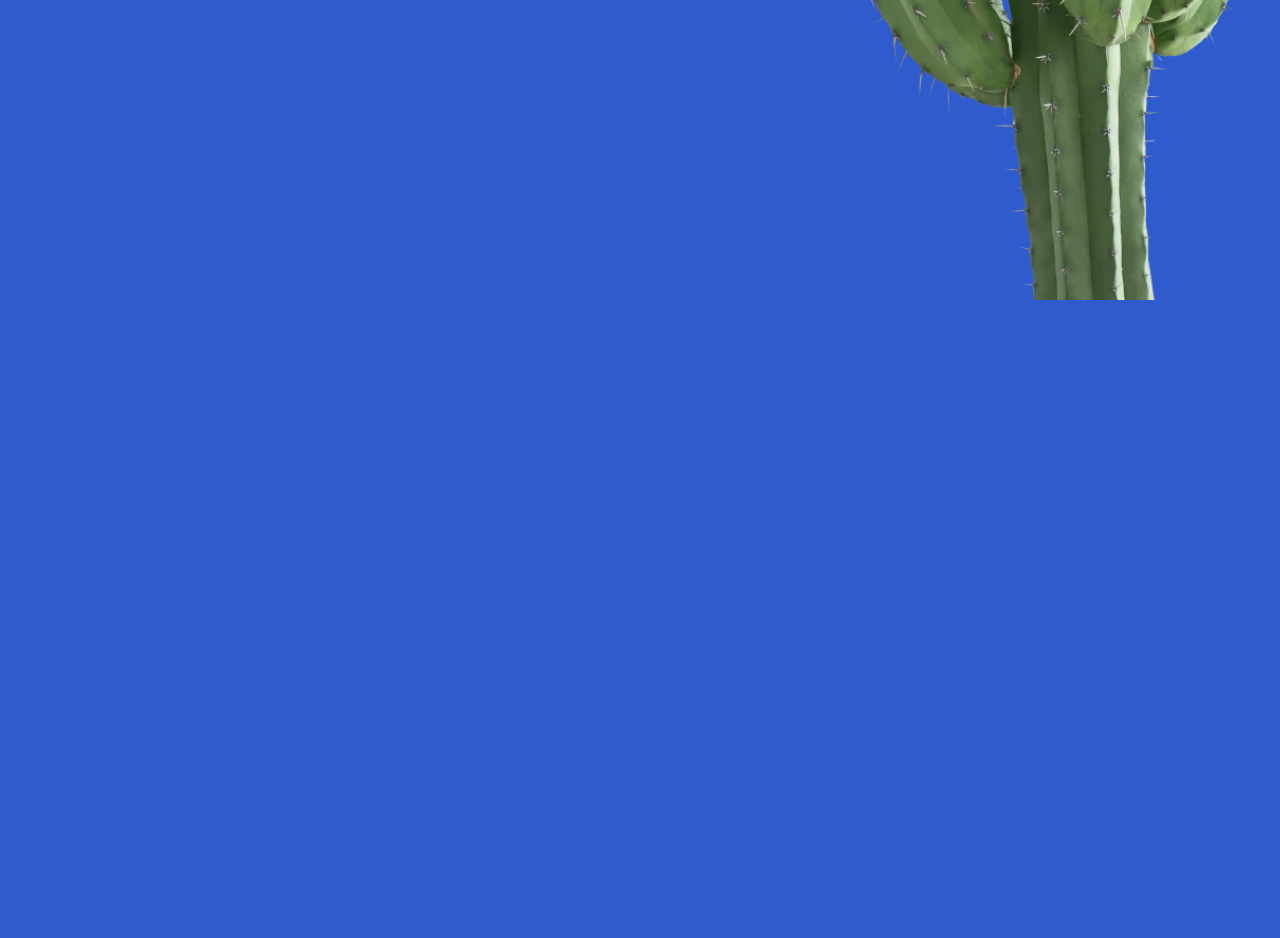
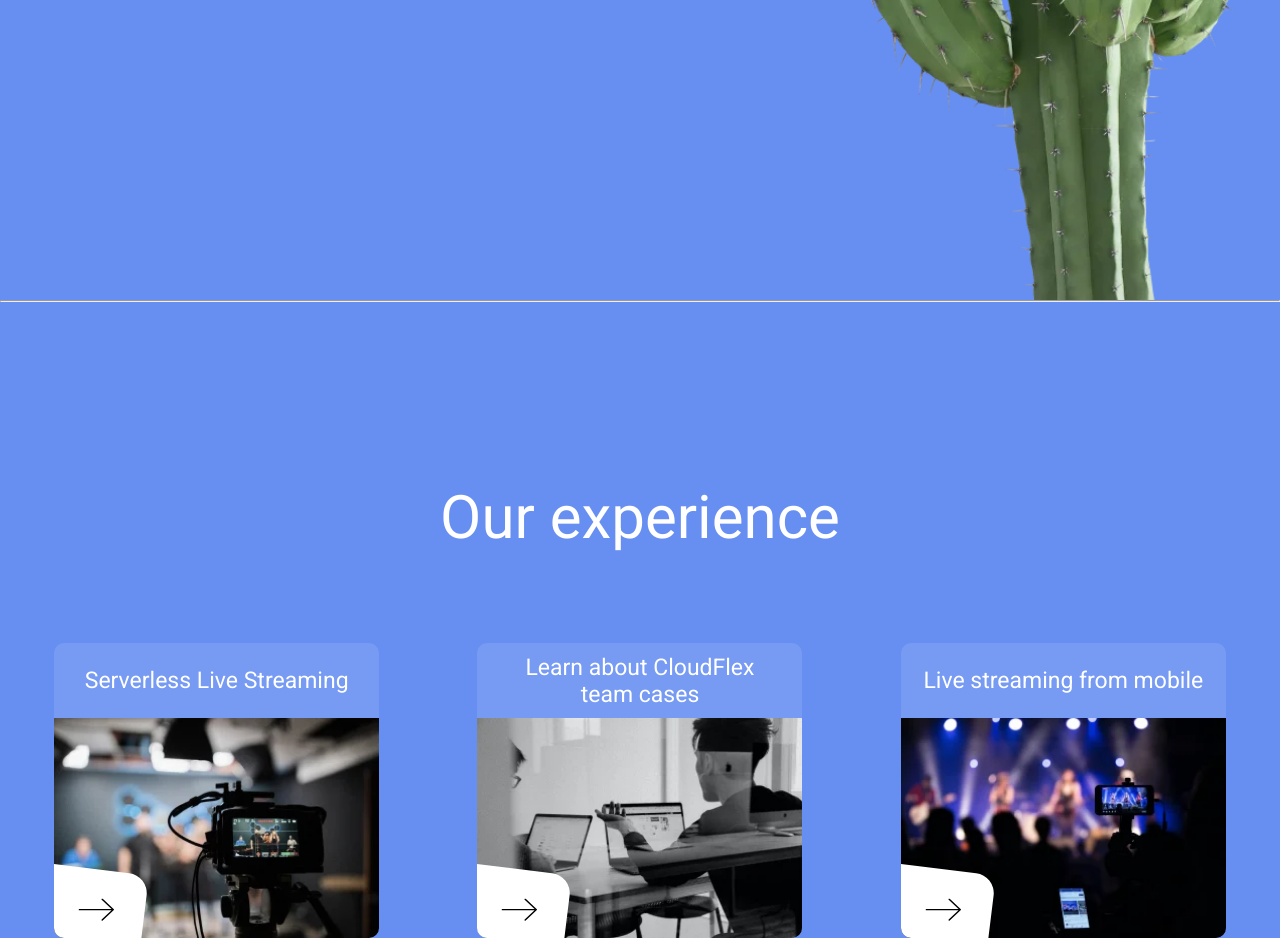
Before and after one commit to Moonsh1nee/Live_streaming, a website: page index.html in a window 1280 px wide. Shown: the part 3538-4476 px from the top of the page. Before the commit the page ends 3838 px from the top, so only its background shows below. Drawn offline with nearby package versions, Linux system fonts and the light colour scheme; files that its build step writes are made by us from their sources.

Commit message:
experince section implementation

```diff
--- a/index.html
+++ b/index.html
@@ -179,6 +179,48 @@
             </div>
         </section>
 
+        <hr class="divider">
+
+        <section class="experience-section" aria-label="experience section">
+            <div class="container">
+                <div class="experience">
+                    <h2 class="experience__title">Our experience </h2>
+
+                    <div class="experience__cards-wrapper">
+                        <figure class="img-card">
+                            <h3 class="img-card__title">Serverless Live Streaming</h3>
+                            <img src="assets/img/card_shooting.webp" alt="card shooting" class="img-card__preview">
+                            <button class="img-card__btn">
+                                <svg class="img-card__btn-icon" aria-label="arrow icon">
+                                    <use href="assets/sprites.svg#arrow-icon"></use>
+                                </svg>
+                            </button>
+                        </figure>
+
+                        <figure class="img-card">
+                            <h3 class="img-card__title"><span>Learn about CloudFlex</span> <span>team cases</span></h3>
+                            <img src="assets/img/card_working.webp" alt="card working" class="img-card__preview">
+                            <button class="img-card__btn">
+                                <svg class="img-card__btn-icon" aria-label="arrow icon">
+                                    <use href="assets/sprites.svg#arrow-icon"></use>
+                                </svg>
+                            </button>
+                        </figure>
+
+                        <figure class="img-card">
+                            <h3 class="img-card__title">Live streaming from mobile</h3>
+                            <img src="assets/img/card_streaming.webp" alt="card streaming" class="img-card__preview">
+                            <button class="img-card__btn">
+                                <svg class="img-card__btn-icon" aria-label="arrow icon">
+                                    <use href="assets/sprites.svg#arrow-icon"></use>
+                                </svg>
+                            </button>
+                        </figure>
+                    </div>
+                </div>
+            </div>
+        </section>
+
     </main>
 
 </body>
--- a/styles/_cards.scss
+++ b/styles/_cards.scss
@@ -33,7 +33,7 @@
 
   &:hover {
     cursor: pointer;
-    background-color: color.adjust(v.$color-white, $alpha: -0.95);
+    background-color: color.adjust(v.$color-white, $alpha: -0.96);
 
     .info-card__icon {
       fill: v.$color_white;
@@ -57,3 +57,65 @@
     }
   }
 }
+
+.img-card {
+  position: relative;
+  width: 325px;
+  height: 295px;
+  border-radius: 10px;
+  background-color: color.adjust(v.$color-white, $alpha: -0.9);
+  overflow: hidden;
+  flex-shrink: 0;
+  transition: box-shadow .3s ease-in-out;
+  @include m.d-flex(space-between, center, nowrap, column, 0, 0);
+
+  &__title {
+    @include m.font(23px, 400, v.$color-white);
+    @include m.d-flex(center, center, nowrap, column, 0, 0);
+    flex-grow: 1;
+  }
+
+  &__preview {
+    width: 100%;
+    height: 220px;
+  }
+
+  &__btn {
+    @include m.position(absolute, 1, -1, bottom, left, -20px, -30px);
+    width: 120px;
+    height: 90px;
+    border-radius: 20px;
+    background-color: v.$color-white;
+    rotate: z 7deg;
+    transition: all .2s;
+
+    &-icon {
+      width: 36px;
+      height: 23px;
+      fill: v.$color-black;
+      rotate: z -7deg;
+      translate: 12px -3px;
+      transition: translate .2s;
+    }
+
+    &:hover {
+      cursor: pointer;
+      rotate: z 7deg;
+      scale: 1.3;
+
+      .img-card__btn-icon {
+        rotate: z -7deg;
+        translate: 17px -8px;
+      }
+    }
+  }
+
+  &:hover {
+    cursor: pointer;
+    box-shadow: 0 8px 20px 12px rgba(0, 0, 0, .15), inset 0 -5px 70px 25px rgba(0, 0, 0, .2);
+  }
+
+  @media (max-width: v.$media_min) {
+    width: 300px;
+  }
+}
--- /dev/null
+++ b/styles/_experience.scss
@@ -0,0 +1,25 @@
+@use "variables" as v;
+@use "mixins" as m;
+@use "placeholders";
+@use "sass:color";
+
+.experience {
+  padding: 180px 0 0;
+  margin: 0 auto;
+  text-align: center;
+  @include m.d-flex(start, center, nowrap, column, 0, 90px);
+
+  &__title {
+    @include m.font(60px, 400, v.$color-white);
+
+    @media (max-width: v.$media_sm) {
+      @include m.font(35px, 400, v.$color-white);
+    }
+  }
+
+  &__cards-wrapper {
+    @include m.d-flex(space-around, center, wrap, row, 20px, 55px);
+    width: 100%;
+    padding: 0 15px;
+  }
+}
--- a/styles/_importer.scss
+++ b/styles/_importer.scss
@@ -4,3 +4,4 @@
 @forward 'hero';
 @forward 'work';
 @forward 'about';
+@forward 'experience';
--- a/styles/_variables.scss
+++ b/styles/_variables.scss
@@ -1,4 +1,5 @@
-$color_blue: #2f5bcd;
+//$color_blue: #2f5bcd;
+$color_blue: #678FF2;
 $color-white: #FFF;
 $color-black: #000;
 
```
